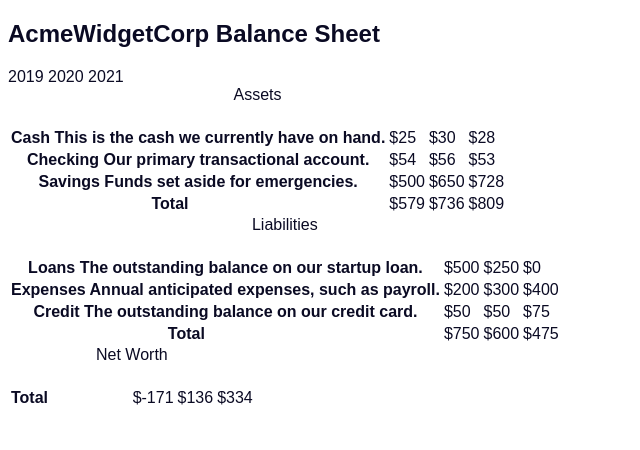
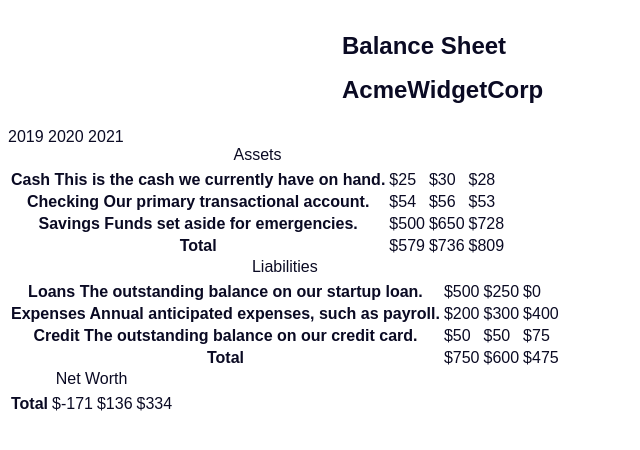
Before and after one commit to natyyHy/WebDesign, a plain HTML site: page folhaSaldo_web/index.htm in a window 1280 px wide. Shown: the whole page, without its empty margins (0-640 px from the left). Drawn offline with Linux system fonts and the light colour scheme.

Commit message:
refactor alguma coisa aaaaaaa

```diff
--- a/folhaSaldo_web/styles.css
+++ b/folhaSaldo_web/styles.css
@@ -13,4 +13,21 @@
     clip-path: inset(50%);
     width: 1px; /* tornando o elemento praticamente invisível, deixando-o com um tamanho mínimo*/
     height: 1px; /* tornando o elemento praticamente invisível, deixando-o com um tamanho mínimo*/
+    overflow: hidden; /*qualquer conteúdo que ultrapasse os limites do elemento seja cortado, evitando que ele se espalhe e afete outros elementos*/
+    white-space: nowrap; /*Impede que o texto dentro do elemento quebre para a linha seguinte.*/
+    position: absolute;
+    padding: 0;
+    margin: -1px;
 }
+
+h1 {
+    max-width: 37.25rem;
+    margin: 0 auto;
+    padding: 1.5rem 1.25rem;
+}
+
+h1 .flex {
+    display: flex;
+    flex-direction: column-reverse;
+    gap: 1rem;
+}
```
Also changed, not shown: 1 other file.
